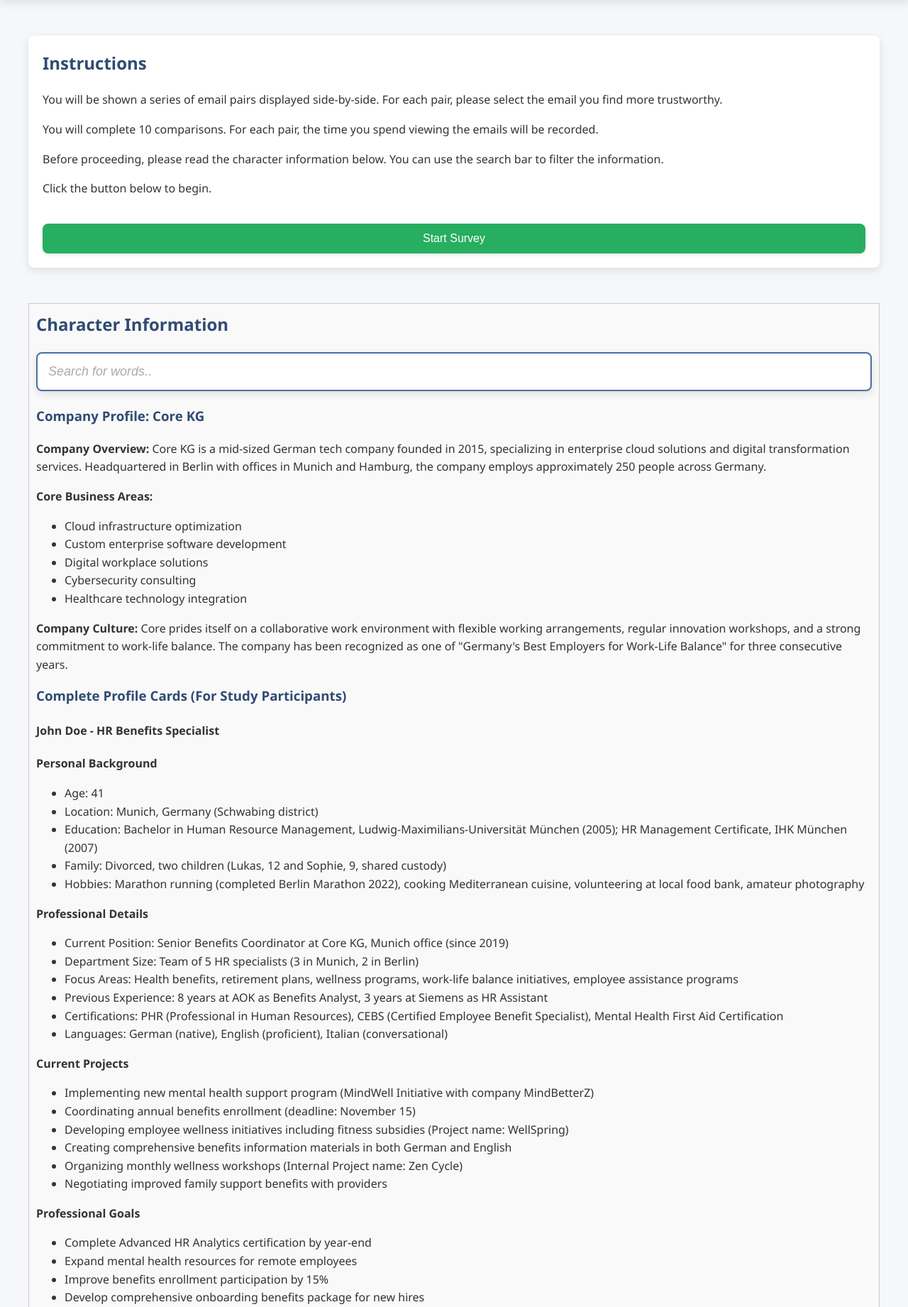
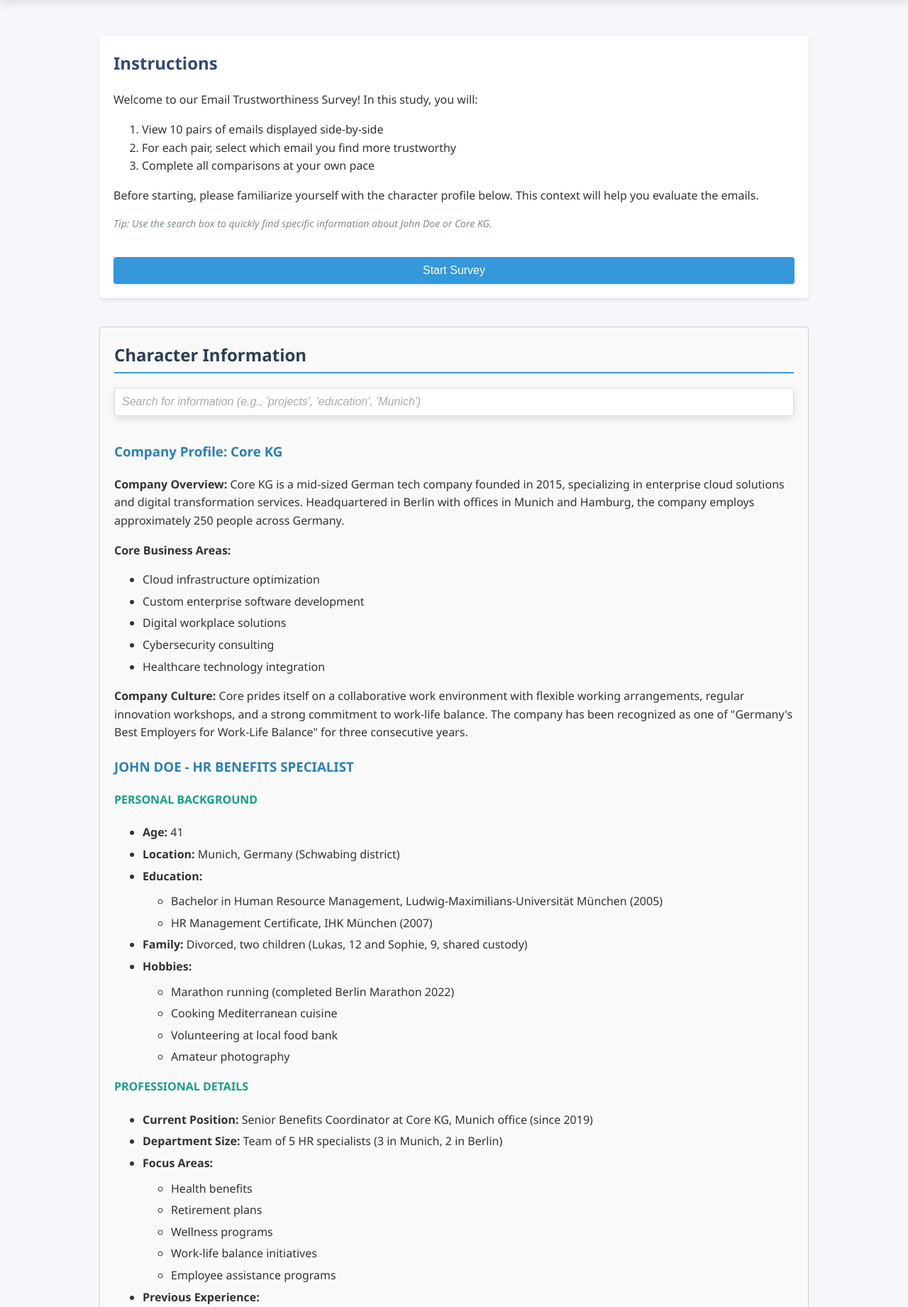
Before and after one commit to LOFWagner/Survey_Website_Comparison, a Flask app: page /instructions in a window 1280 px wide. Shown: the part 101-1942 px from the top of the page at 71% size. Run offline with Flask 3, Linux system fonts and the light colour scheme.

Commit message:
Improve instructions.html

```diff
--- a/app.py
+++ b/app.py
@@ -17,7 +17,7 @@
 # Constants
 EMAILS_DIR = os.path.join(os.getcwd(), 'emails')
 NUM_PAIRS = 10
-DEBUG = False  # Set to False for production
+DEBUG = True  # Set to False for production
 
 # Database configuration
 DB_CONFIG = {
@@ -121,7 +121,7 @@
         pdf_embed = f'''
         <div class="pdf-container" style="position: relative;">
             <div style="position: absolute; top: 0; left: 0; width: 100%; height: 100%; z-index: 10;"></div>
-            <object data="/{relative_path}#zoom=65" type="application/pdf" width="100%" height="600px">
+            <object data="/{relative_path}#zoom=70" type="application/pdf" width="100%" height="600px">
                 <p>Unable to display PDF.</p>
             </object>
         </div>'''
--- a/templates/instructions.html
+++ b/templates/instructions.html
@@ -8,23 +8,63 @@
     function searchCharacterInfo() {
       let input = document.getElementById('searchInput').value.toLowerCase();
       let info = document.getElementById('characterInfo');
-      let paragraphs = info.getElementsByTagName('p');
-      let lists = info.getElementsByTagName('ul');
+      let elements = info.querySelectorAll('p, li, h2, h3, h4');
 
-      for (let i = 0; i < paragraphs.length; i++) {
-        let text = paragraphs[i].textContent || paragraphs[i].innerText;
-        paragraphs[i].style.display = text.toLowerCase().includes(input) ? '' : 'none';
-      }
-      for (let i = 0; i < lists.length; i++) {
-        let text = lists[i].textContent || lists[i].innerText;
-        lists[i].style.display = text.toLowerCase().includes(input) ? '' : 'none';
-      }
+      // Reset visibility of all sections first
+      let sections = info.querySelectorAll('h2, h3, h4, p, ul');
+      sections.forEach(section => {
+        section.style.display = '';
+      });
+
+      if (input.trim() === '') return; // If search is empty, show everything
+
+      // Track which headers have matching content
+      let matchingHeaders = new Set();
+
+      // First pass: Check which elements match
+      elements.forEach(element => {
+        let text = element.textContent || element.innerText;
+        let matches = text.toLowerCase().includes(input);
+
+        // If this element matches, mark all its parent headers
+        if (matches) {
+          let currentElement = element;
+          while (currentElement) {
+            if (['H2', 'H3', 'H4'].includes(currentElement.tagName)) {
+              matchingHeaders.add(currentElement);
+            }
+            currentElement = currentElement.previousElementSibling;
+          }
+        }
+      });
+
+      // Second pass: Hide non-matching elements
+      sections.forEach(section => {
+        let text = section.textContent || section.innerText;
+        let isHeader = ['H2', 'H3', 'H4'].includes(section.tagName);
+        let matches = text.toLowerCase().includes(input);
+
+        // Keep headers that have matching content beneath them
+        if (isHeader && matchingHeaders.has(section)) {
+          section.style.display = '';
+        }
+        // Keep elements that match the search
+        else if (matches) {
+          section.style.display = '';
+        }
+        // Hide non-matching elements
+        else {
+          section.style.display = 'none';
+        }
+      });
     }
   </script>
   <style>
     .container {
       display: flex;
       flex-direction: column;
+      max-width: 1000px;
+      margin: 0 auto;
     }
     .main-content {
       flex: 1;
@@ -32,8 +72,61 @@
     .character-info {
       margin-top: 20px;
       border: 1px solid #ccc;
+      padding: 20px;
+      background-color: #f9f9f9;
+      border-radius: 5px;
+    }
+    #searchInput {
+      width: 100%;
       padding: 10px;
-      background-color: #f9f9f9;
+      margin-bottom: 15px;
+      border: 1px solid #ddd;
+      border-radius: 4px;
+      font-size: 16px;
+    }
+    .character-info h2 {
+      color: #2c3e50;
+      border-bottom: 2px solid #3498db;
+      padding-bottom: 5px;
+    }
+    .character-info h3 {
+      color: #2980b9;
+      margin-top: 20px;
+    }
+    .character-info h4 {
+      color: #16a085;
+      margin-top: 15px;
+    }
+    .character-info ul {
+      margin-top: 10px;
+    }
+    .character-info li {
+      margin-bottom: 5px;
+    }
+    .selection-area {
+      background-color: #fff;
+      padding: 20px;
+      border-radius: 5px;
+      box-shadow: 0 2px 5px rgba(0,0,0,0.1);
+      margin-bottom: 20px;
+    }
+    button {
+      background-color: #3498db;
+      color: white;
+      padding: 10px 20px;
+      border: none;
+      border-radius: 4px;
+      cursor: pointer;
+      font-size: 16px;
+      margin-top: 15px;
+    }
+    button:hover {
+      background-color: #2980b9;
+    }
+    .hint {
+      font-style: italic;
+      color: #7f8c8d;
+      font-size: 14px;
     }
   </style>
 </head>
@@ -45,10 +138,14 @@
     <div class="main-content">
       <div class="selection-area">
         <h2>Instructions</h2>
-        <p>You will be shown a series of email pairs displayed side-by-side. For each pair, please select the email you find more trustworthy.</p>
-        <p>You will complete 10 comparisons. For each pair, the time you spend viewing the emails will be recorded.</p>
-        <p>Before proceeding, please read the character information below. You can use the search bar to filter the information.</p>
-        <p>Click the button below to begin.</p>
+        <p>Welcome to our Email Trustworthiness Survey! In this study, you will:</p>
+        <ol>
+          <li>View 10 pairs of emails displayed side-by-side</li>
+          <li>For each pair, select which email you find more trustworthy</li>
+          <li>Complete all comparisons at your own pace</li>
+        </ol>
+        <p>Before starting, please familiarize yourself with the character profile below. This context will help you evaluate the emails.</p>
+        <p class="hint">Tip: Use the search box to quickly find specific information about John Doe or Core KG.</p>
         <form action="{{ url_for('survey') }}" method="get">
           <button type="submit">Start Survey</button>
         </form>
@@ -56,7 +153,8 @@
     </div>
     <div class="character-info" id="characterInfo">
       <h2>Character Information</h2>
-      <input type="text" id="searchInput" onkeyup="searchCharacterInfo()" placeholder="Search for words..">
+      <input type="text" id="searchInput" onkeyup="searchCharacterInfo()" placeholder="Search for information (e.g., 'projects', 'education', 'Munich')">
+
       <h3>Company Profile: Core KG</h3>
       <p><strong>Company Overview:</strong> Core KG is a mid-sized German tech company founded in 2015, specializing in enterprise cloud solutions and digital transformation services. Headquartered in Berlin with offices in Munich and Hamburg, the company employs approximately 250 people across Germany.</p>
       <p><strong>Core Business Areas:</strong></p>
@@ -68,26 +166,66 @@
         <li>Healthcare technology integration</li>
       </ul>
       <p><strong>Company Culture:</strong> Core prides itself on a collaborative work environment with flexible working arrangements, regular innovation workshops, and a strong commitment to work-life balance. The company has been recognized as one of "Germany's Best Employers for Work-Life Balance" for three consecutive years.</p>
-      <h3>Complete Profile Cards (For Study Participants)</h3>
-      <h4>John Doe - HR Benefits Specialist</h4>
-      <p><strong>Personal Background</strong></p>
+
+      <h3>JOHN DOE - HR BENEFITS SPECIALIST</h3>
+
+      <h4>PERSONAL BACKGROUND</h4>
       <ul>
-        <li>Age: 41</li>
-        <li>Location: Munich, Germany (Schwabing district)</li>
-        <li>Education: Bachelor in Human Resource Management, Ludwig-Maximilians-Universität München (2005); HR Management Certificate, IHK München (2007)</li>
-        <li>Family: Divorced, two children (Lukas, 12 and Sophie, 9, shared custody)</li>
-        <li>Hobbies: Marathon running (completed Berlin Marathon 2022), cooking Mediterranean cuisine, volunteering at local food bank, amateur photography</li>
+        <li><strong>Age:</strong> 41</li>
+        <li><strong>Location:</strong> Munich, Germany (Schwabing district)</li>
+        <li><strong>Education:</strong>
+          <ul>
+            <li>Bachelor in Human Resource Management, Ludwig-Maximilians-Universität München (2005)</li>
+            <li>HR Management Certificate, IHK München (2007)</li>
+          </ul>
+        </li>
+        <li><strong>Family:</strong> Divorced, two children (Lukas, 12 and Sophie, 9, shared custody)</li>
+        <li><strong>Hobbies:</strong>
+          <ul>
+            <li>Marathon running (completed Berlin Marathon 2022)</li>
+            <li>Cooking Mediterranean cuisine</li>
+            <li>Volunteering at local food bank</li>
+            <li>Amateur photography</li>
+          </ul>
+        </li>
       </ul>
-      <p><strong>Professional Details</strong></p>
+
+      <h4>PROFESSIONAL DETAILS</h4>
       <ul>
-        <li>Current Position: Senior Benefits Coordinator at Core KG, Munich office (since 2019)</li>
-        <li>Department Size: Team of 5 HR specialists (3 in Munich, 2 in Berlin)</li>
-        <li>Focus Areas: Health benefits, retirement plans, wellness programs, work-life balance initiatives, employee assistance programs</li>
-        <li>Previous Experience: 8 years at AOK as Benefits Analyst, 3 years at Siemens as HR Assistant</li>
-        <li>Certifications: PHR (Professional in Human Resources), CEBS (Certified Employee Benefit Specialist), Mental Health First Aid Certification</li>
-        <li>Languages: German (native), English (proficient), Italian (conversational)</li>
+        <li><strong>Current Position:</strong> Senior Benefits Coordinator at Core KG, Munich office (since 2019)</li>
+        <li><strong>Department Size:</strong> Team of 5 HR specialists (3 in Munich, 2 in Berlin)</li>
+        <li><strong>Focus Areas:</strong>
+          <ul>
+            <li>Health benefits</li>
+            <li>Retirement plans</li>
+            <li>Wellness programs</li>
+            <li>Work-life balance initiatives</li>
+            <li>Employee assistance programs</li>
+          </ul>
+        </li>
+        <li><strong>Previous Experience:</strong>
+          <ul>
+            <li>8 years at AOK as Benefits Analyst</li>
+            <li>3 years at Siemens as HR Assistant</li>
+          </ul>
+        </li>
+        <li><strong>Certifications:</strong>
+          <ul>
+            <li>PHR (Professional in Human Resources)</li>
+            <li>CEBS (Certified Employee Benefit Specialist)</li>
+            <li>Mental Health First Aid Certification</li>
+          </ul>
+        </li>
+        <li><strong>Languages:</strong>
+          <ul>
+            <li>German (native)</li>
+            <li>English (proficient)</li>
+            <li>Italian (conversational)</li>
+          </ul>
+        </li>
       </ul>
-      <p><strong>Current Projects</strong></p>
+
+      <h4>CURRENT PROJECTS</h4>
       <ul>
         <li>Implementing new mental health support program (MindWell Initiative with company MindBetterZ)</li>
         <li>Coordinating annual benefits enrollment (deadline: November 15)</li>
@@ -96,56 +234,17 @@
         <li>Organizing monthly wellness workshops (Internal Project name: Zen Cycle)</li>
         <li>Negotiating improved family support benefits with providers</li>
       </ul>
-      <p><strong>Professional Goals</strong></p>
+
+      <h4>PERSONAL CONNECTIONS</h4>
       <ul>
-        <li>Complete Advanced HR Analytics certification by year-end</li>
-        <li>Expand mental health resources for remote employees</li>
-        <li>Improve benefits enrollment participation by 15%</li>
-        <li>Develop comprehensive onboarding benefits package for new hires</li>
+        <li><strong>Lisa Wagner:</strong> HR Manager at Core KG; close collaborator on wellness programs and benefits enrollment</li>
+        <li><strong>Michael Schneider:</strong> Senior HR Consultant at Deloitte; university classmate</li>
+        <li><strong>Sophie Becker:</strong> Talent Acquisition Specialist at Siemens; former colleague</li>
+        <li><strong>Anna Müller:</strong> Regional Sales Manager at MindBetterZ; collaborator on workplace mental health</li>
+        <li><strong>Thomas Fischer:</strong> Director of Employee Wellness at Allianz; regular contact for corporate health management</li>
       </ul>
-    </div>
-    <div class="character-info">
-      <h2>Character Information</h2>
-      <h3>Company Profile: Core KG</h3>
-      <p><strong>Company Overview:</strong> Core KG is a mid-sized German tech company founded in 2015, specializing in enterprise cloud solutions and digital transformation services. Headquartered in Berlin with offices in Munich and Hamburg, the company employs approximately 250 people across Germany.</p>
-      <p><strong>Core Business Areas:</strong></p>
-      <ul>
-        <li>Cloud infrastructure optimization</li>
-        <li>Custom enterprise software development</li>
-        <li>Digital workplace solutions</li>
-        <li>Cybersecurity consulting</li>
-        <li>Healthcare technology integration</li>
-      </ul>
-      <p><strong>Company Culture:</strong> Core prides itself on a collaborative work environment with flexible working arrangements, regular innovation workshops, and a strong commitment to work-life balance. The company has been recognized as one of "Germany's Best Employers for Work-Life Balance" for three consecutive years.</p>
-      <h3>Complete Profile Cards (For Study Participants)</h3>
-      <h4>John Doe - HR Benefits Specialist</h4>
-      <p><strong>Personal Background</strong></p>
-      <ul>
-        <li>Age: 41</li>
-        <li>Location: Munich, Germany (Schwabing district)</li>
-        <li>Education: Bachelor in Human Resource Management, Ludwig-Maximilians-Universität München (2005); HR Management Certificate, IHK München (2007)</li>
-        <li>Family: Divorced, two children (Lukas, 12 and Sophie, 9, shared custody)</li>
-        <li>Hobbies: Marathon running (completed Berlin Marathon 2022), cooking Mediterranean cuisine, volunteering at local food bank, amateur photography</li>
-      </ul>
-      <p><strong>Professional Details</strong></p>
-      <ul>
-        <li>Current Position: Senior Benefits Coordinator at Core KG, Munich office (since 2019)</li>
-        <li>Department Size: Team of 5 HR specialists (3 in Munich, 2 in Berlin)</li>
-        <li>Focus Areas: Health benefits, retirement plans, wellness programs, work-life balance initiatives, employee assistance programs</li>
-        <li>Previous Experience: 8 years at AOK as Benefits Analyst, 3 years at Siemens as HR Assistant</li>
-        <li>Certifications: PHR (Professional in Human Resources), CEBS (Certified Employee Benefit Specialist), Mental Health First Aid Certification</li>
-        <li>Languages: German (native), English (proficient), Italian (conversational)</li>
-      </ul>
-      <p><strong>Current Projects</strong></p>
-      <ul>
-        <li>Implementing new mental health support program (MindWell Initiative with company MindBetterZ)</li>
-        <li>Coordinating annual benefits enrollment (deadline: November 15)</li>
-        <li>Developing employee wellness initiatives including fitness subsidies (Project name: WellSpring)</li>
-        <li>Creating comprehensive benefits information materials in both German and English</li>
-        <li>Organizing monthly wellness workshops (Internal Project name: Zen Cycle)</li>
-        <li>Negotiating improved family support benefits with providers</li>
-      </ul>
-      <p><strong>Professional Goals</strong></p>
+
+      <h4>PROFESSIONAL GOALS</h4>
       <ul>
         <li>Complete Advanced HR Analytics certification by year-end</li>
         <li>Expand mental health resources for remote employees</li>
```
